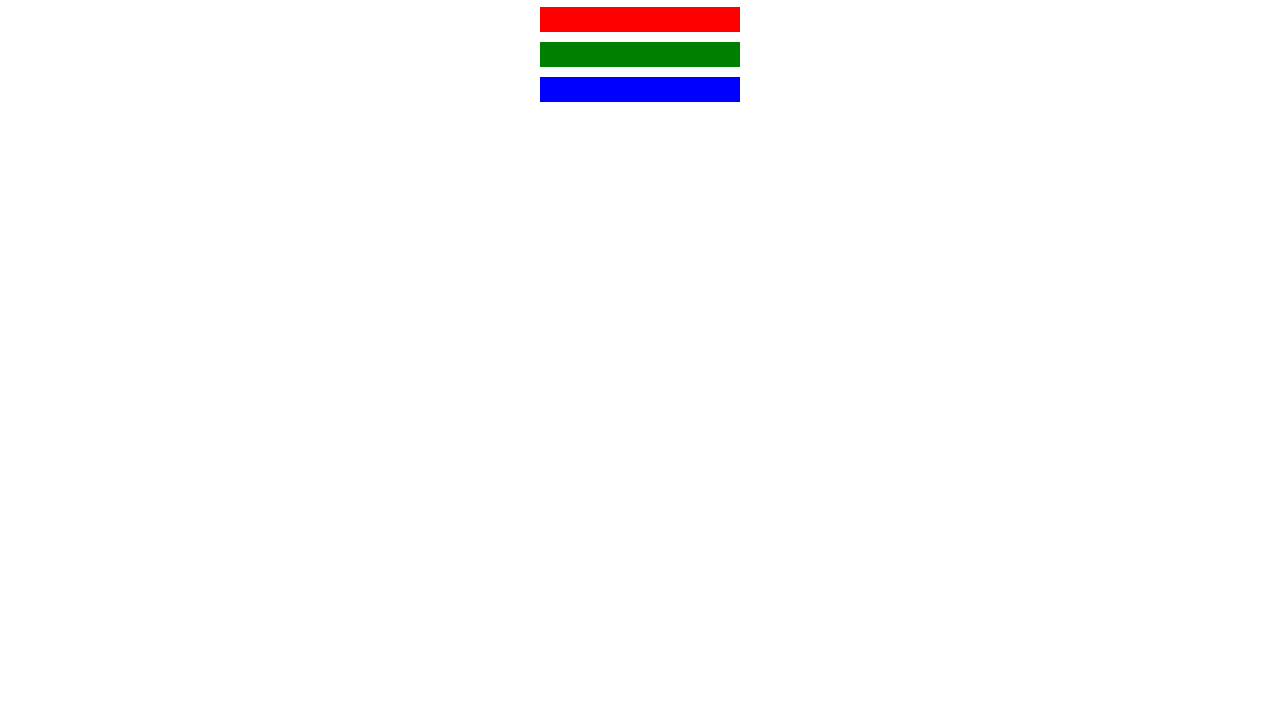
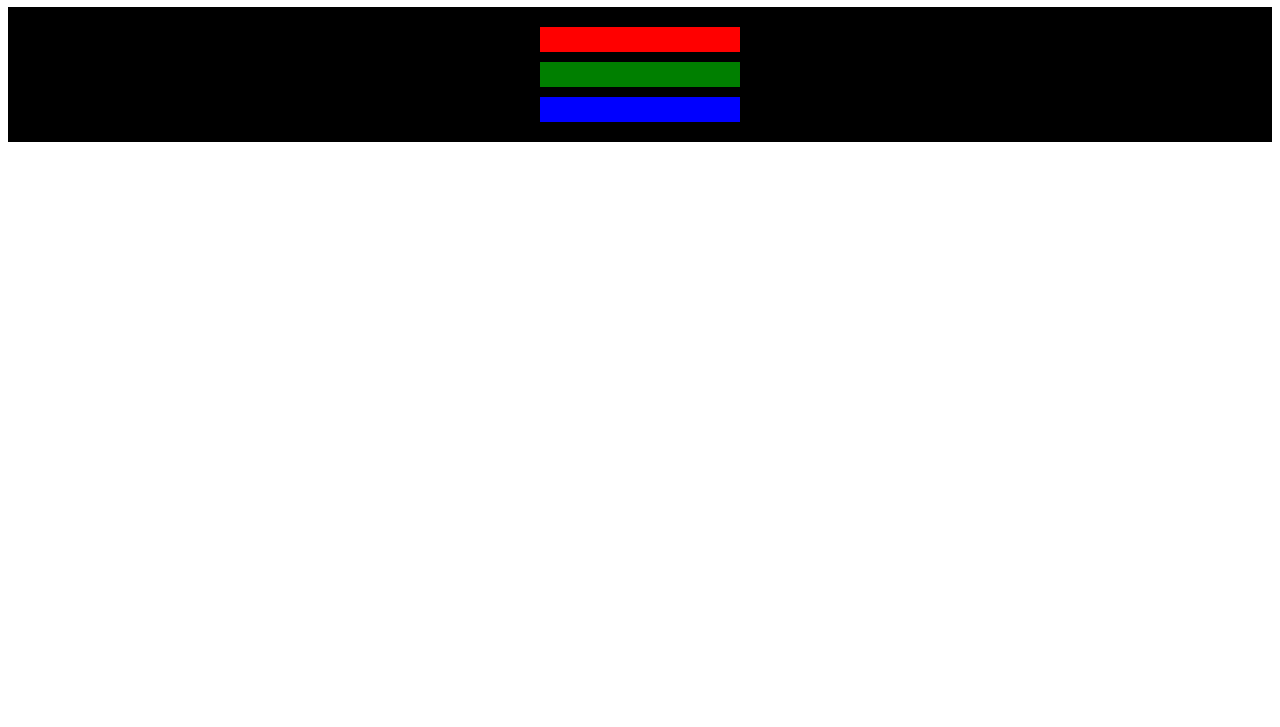
Before and after one commit to BlackAngelRo/Public, a plain HTML site: page Colored Markers/index.html in a window 1280 px wide. Shown: the part 73-800 px from the top of the page. Drawn offline with Linux system fonts and the light colour scheme.

Commit message:
rgb values for color and container padding

```diff
--- a/Colored Markers/styles.css
+++ b/Colored Markers/styles.css
@@ -7,11 +7,18 @@ h1 {
 	margin: 10px auto;
 }
 .one {
-	background-color: red;
+	background-color: rgb(255, 0, 0);
 }
 .two {
-	background-color: green;
+	background-color: rgb(0, 127, 0);
 }
 .three {
-	background-color: blue;
+	background-color: rgb(0, 0, 255);
 }
+.container {
+	background-color: rgb(0, 0, 0);
+	padding-top: 10px;
+	padding-bottom: 10px;
+	padding-left: 0px;
+	padding-right: 0px;
+}
```
